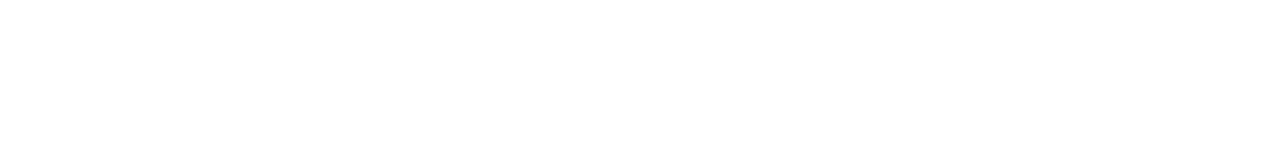
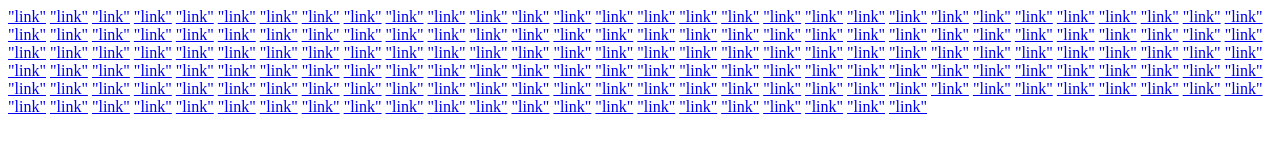
Before and after one commit to acidioxide/acidioxide.github.io, a plain HTML site: page ne.html in a window 1280 px wide. Drawn offline with Linux system fonts and the light colour scheme.

Commit message:
Update ne.html

```diff
--- a/ne.html
+++ b/ne.html
@@ -1,173 +1,173 @@
 <!DOCTYPE html>
-<a href="https://cms.nowaera.pl/show/443604>"link"</a>
-<a href="https://cms.nowaera.pl/show/443628>"link"</a>
-<a href="https://cms.nowaera.pl/show/443652>"link"</a>
-<a href="https://cms.nowaera.pl/show/264364>"link"</a>
-<a href="https://cms.nowaera.pl/show/264397>"link"</a>
-<a href="https://cms.nowaera.pl/show/264421>"link"</a>
-<a href="https://cms.nowaera.pl/show/149188>"link"</a>
-<a href="https://cms.nowaera.pl/show/121153>"link"</a>
-<a href="https://cms.nowaera.pl/show/121171>"link"</a>
-<a href="https://cms.nowaera.pl/show/160705>"link"</a>
-<a href="https://cms.nowaera.pl/show/115114>"link"</a>
-<a href="https://cms.nowaera.pl/show/120085>"link"</a>
-<a href="https://cms.nowaera.pl/show/138496>"link"</a>
-<a href="https://cms.nowaera.pl/show/112507>"link"</a>
-<a href="https://cms.nowaera.pl/show/112945>"link"</a>
-<a href="https://cms.nowaera.pl/show/112579>"link"</a>
-<a href="https://cms.nowaera.pl/show/114028>"link"</a>
-<a href="https://cms.nowaera.pl/show/112963>"link"</a>
-<a href="https://cms.nowaera.pl/show/114094>"link"</a>
-<a href="https://cms.nowaera.pl/show/210259>"link"</a>
-<a href="https://cms.nowaera.pl/show/121786>"link"</a>
-<a href="https://cms.nowaera.pl/show/121804>"link"</a>
-<a href="https://cms.nowaera.pl/show/182965>"link"</a>
-<a href="https://cms.nowaera.pl/show/443748>"link"</a>
-<a href="https://cms.nowaera.pl/show/108352>"link"</a>
-<a href="https://cms.nowaera.pl/show/108370>"link"</a>
-<a href="https://cms.nowaera.pl/show/151144>"link"</a>
-<a href="https://cms.nowaera.pl/show/121117>"link"</a>
-<a href="https://cms.nowaera.pl/show/121135>"link"</a>
-<a href="https://cms.nowaera.pl/show/146188>"link"</a>
-<a href="https://cms.nowaera.pl/show/183448>"link"</a>
-<a href="https://cms.nowaera.pl/show/214297>"link"</a>
-<a href="https://cms.nowaera.pl/show/214321>"link"</a>
-<a href="https://cms.nowaera.pl/show/175606>"link"</a>
-<a href="https://cms.nowaera.pl/show/121393>"link"</a>
-<a href="https://cms.nowaera.pl/show/182836>"link"</a>
-<a href="https://cms.nowaera.pl/show/443676>"link"</a>
-<a href="https://cms.nowaera.pl/show/443700>"link"</a>
-<a href="https://cms.nowaera.pl/show/443724>"link"</a>
-<a href="https://cms.nowaera.pl/show/122422>"link"</a>
-<a href="https://cms.nowaera.pl/show/110836>"link"</a>
-<a href="https://cms.nowaera.pl/show/112489>"link"</a>
-<a href="https://cms.nowaera.pl/show/175624>"link"</a>
-<a href="https://cms.nowaera.pl/show/121573>"link"</a>
-<a href="https://cms.nowaera.pl/show/121591>"link"</a>
-<a href="https://cms.nowaera.pl/show/184948>"link"</a>
-<a href="https://cms.nowaera.pl/show/276616>"link"</a>
-<a href="https://cms.nowaera.pl/show/214345>"link"</a>
-<a href="https://cms.nowaera.pl/show/369645>"link"</a>
-<a href="https://cms.nowaera.pl/show/448815>"link"</a>
-<a href="https://cms.nowaera.pl/show/214201>"link"</a>
-<a href="https://cms.nowaera.pl/show/448839>"link"</a>
-<a href="https://cms.nowaera.pl/show/391046>"link"</a>
-<a href="https://cms.nowaera.pl/show/109012>"link"</a>
-<a href="https://cms.nowaera.pl/show/109030>"link"</a>
-<a href="https://cms.nowaera.pl/show/100771>"link"</a>
-<a href="https://cms.nowaera.pl/show/145354>"link"</a>
-<a href="https://cms.nowaera.pl/show/120958>"link"</a>
-<a href="https://cms.nowaera.pl/show/145372>"link"</a>
-<a href="https://cms.nowaera.pl/show/133096>"link"</a>
-<a href="https://cms.nowaera.pl/show/133114>"link"</a>
-<a href="https://cms.nowaera.pl/show/133132>"link"</a>
-<a href="https://cms.nowaera.pl/show/133150>"link"</a>
-<a href="https://cms.nowaera.pl/show/341796>"link"</a>
-<a href="https://cms.nowaera.pl/show/341820>"link"</a>
-<a href="https://cms.nowaera.pl/show/341844>"link"</a>
-<a href="https://cms.nowaera.pl/show/440937>"link"</a>
-<a href="https://cms.nowaera.pl/show/440961>"link"</a>
-<a href="https://cms.nowaera.pl/show/108388>"link"</a>
-<a href="https://cms.nowaera.pl/show/214153>"link"</a>
-<a href="https://cms.nowaera.pl/show/448791>"link"</a>
-<a href="https://cms.nowaera.pl/show/188572>"link"</a>
-<a href="https://cms.nowaera.pl/show/121672>"link"</a>
-<a href="https://cms.nowaera.pl/show/121690>"link"</a>
-<a href="https://cms.nowaera.pl/show/185350>"link"</a>
-<a href="https://cms.nowaera.pl/show/448863>"link"</a>
-<a href="https://cms.nowaera.pl/show/214249>"link"</a>
-<a href="https://cms.nowaera.pl/show/448887>"link"</a>
-<a href="https://cms.nowaera.pl/show/302080>"link"</a>
-<a href="https://cms.nowaera.pl/show/302104>"link"</a>
-<a href="https://cms.nowaera.pl/show/138877>"link"</a>
-<a href="https://cms.nowaera.pl/show/120844>"link"</a>
-<a href="https://cms.nowaera.pl/show/139342>"link"</a>
-<a href="https://cms.nowaera.pl/show/175426>"link"</a>
-<a href="https://cms.nowaera.pl/show/121315>"link"</a>
-<a href="https://cms.nowaera.pl/show/175930>"link"</a>
-<a href="https://cms.nowaera.pl/show/443604>"link"</a>
-<a href="https://cms.nowaera.pl/show/443628>"link"</a>
-<a href="https://cms.nowaera.pl/show/443652>"link"</a>
-<a href="https://cms.nowaera.pl/show/264364>"link"</a>
-<a href="https://cms.nowaera.pl/show/264397>"link"</a>
-<a href="https://cms.nowaera.pl/show/264421>"link"</a>
-<a href="https://cms.nowaera.pl/show/149188>"link"</a>
-<a href="https://cms.nowaera.pl/show/121153>"link"</a>
-<a href="https://cms.nowaera.pl/show/121171>"link"</a>
-<a href="https://cms.nowaera.pl/show/160705>"link"</a>
-<a href="https://cms.nowaera.pl/show/115114>"link"</a>
-<a href="https://cms.nowaera.pl/show/120085>"link"</a>
-<a href="https://cms.nowaera.pl/show/138496>"link"</a>
-<a href="https://cms.nowaera.pl/show/112507>"link"</a>
-<a href="https://cms.nowaera.pl/show/112945>"link"</a>
-<a href="https://cms.nowaera.pl/show/112579>"link"</a>
-<a href="https://cms.nowaera.pl/show/114028>"link"</a>
-<a href="https://cms.nowaera.pl/show/112963>"link"</a>
-<a href="https://cms.nowaera.pl/show/114094>"link"</a>
-<a href="https://cms.nowaera.pl/show/210259>"link"</a>
-<a href="https://cms.nowaera.pl/show/121786>"link"</a>
-<a href="https://cms.nowaera.pl/show/121804>"link"</a>
-<a href="https://cms.nowaera.pl/show/182965>"link"</a>
-<a href="https://cms.nowaera.pl/show/443748>"link"</a>
-<a href="https://cms.nowaera.pl/show/108352>"link"</a>
-<a href="https://cms.nowaera.pl/show/108370>"link"</a>
-<a href="https://cms.nowaera.pl/show/151144>"link"</a>
-<a href="https://cms.nowaera.pl/show/121117>"link"</a>
-<a href="https://cms.nowaera.pl/show/121135>"link"</a>
-<a href="https://cms.nowaera.pl/show/146188>"link"</a>
-<a href="https://cms.nowaera.pl/show/183448>"link"</a>
-<a href="https://cms.nowaera.pl/show/214297>"link"</a>
-<a href="https://cms.nowaera.pl/show/214321>"link"</a>
-<a href="https://cms.nowaera.pl/show/175606>"link"</a>
-<a href="https://cms.nowaera.pl/show/121393>"link"</a>
-<a href="https://cms.nowaera.pl/show/182836>"link"</a>
-<a href="https://cms.nowaera.pl/show/443676>"link"</a>
-<a href="https://cms.nowaera.pl/show/443700>"link"</a>
-<a href="https://cms.nowaera.pl/show/443724>"link"</a>
-<a href="https://cms.nowaera.pl/show/122422>"link"</a>
-<a href="https://cms.nowaera.pl/show/110836>"link"</a>
-<a href="https://cms.nowaera.pl/show/112489>"link"</a>
-<a href="https://cms.nowaera.pl/show/175624>"link"</a>
-<a href="https://cms.nowaera.pl/show/121573>"link"</a>
-<a href="https://cms.nowaera.pl/show/121591>"link"</a>
-<a href="https://cms.nowaera.pl/show/184948>"link"</a>
-<a href="https://cms.nowaera.pl/show/276616>"link"</a>
-<a href="https://cms.nowaera.pl/show/214345>"link"</a>
-<a href="https://cms.nowaera.pl/show/369645>"link"</a>
-<a href="https://cms.nowaera.pl/show/448815>"link"</a>
-<a href="https://cms.nowaera.pl/show/214201>"link"</a>
-<a href="https://cms.nowaera.pl/show/448839>"link"</a>
-<a href="https://cms.nowaera.pl/show/391046>"link"</a>
-<a href="https://cms.nowaera.pl/show/109012>"link"</a>
-<a href="https://cms.nowaera.pl/show/109030>"link"</a>
-<a href="https://cms.nowaera.pl/show/100771>"link"</a>
-<a href="https://cms.nowaera.pl/show/145354>"link"</a>
-<a href="https://cms.nowaera.pl/show/120958>"link"</a>
-<a href="https://cms.nowaera.pl/show/145372>"link"</a>
-<a href="https://cms.nowaera.pl/show/133096>"link"</a>
-<a href="https://cms.nowaera.pl/show/133114>"link"</a>
-<a href="https://cms.nowaera.pl/show/133132>"link"</a>
-<a href="https://cms.nowaera.pl/show/133150>"link"</a>
-<a href="https://cms.nowaera.pl/show/341796>"link"</a>
-<a href="https://cms.nowaera.pl/show/341820>"link"</a>
-<a href="https://cms.nowaera.pl/show/341844>"link"</a>
-<a href="https://cms.nowaera.pl/show/440937>"link"</a>
-<a href="https://cms.nowaera.pl/show/440961>"link"</a>
-<a href="https://cms.nowaera.pl/show/108388>"link"</a>
-<a href="https://cms.nowaera.pl/show/214153>"link"</a>
-<a href="https://cms.nowaera.pl/show/448791>"link"</a>
-<a href="https://cms.nowaera.pl/show/188572>"link"</a>
-<a href="https://cms.nowaera.pl/show/121672>"link"</a>
-<a href="https://cms.nowaera.pl/show/121690>"link"</a>
-<a href="https://cms.nowaera.pl/show/185350>"link"</a>
-<a href="https://cms.nowaera.pl/show/448863>"link"</a>
-<a href="https://cms.nowaera.pl/show/214249>"link"</a>
-<a href="https://cms.nowaera.pl/show/448887>"link"</a>
-<a href="https://cms.nowaera.pl/show/302080>"link"</a>
-<a href="https://cms.nowaera.pl/show/302104>"link"</a>
-<a href="https://cms.nowaera.pl/show/138877>"link"</a>
-<a href="https://cms.nowaera.pl/show/120844>"link"</a>
-<a href="https://cms.nowaera.pl/show/139342>"link"</a>
-<a href="https://cms.nowaera.pl/show/175426>"link"</a>
-<a href="https://cms.nowaera.pl/show/121315>"link"</a>
-<a href="https://cms.nowaera.pl/show/175930>"link"</a>
+<a href="https://cms.nowaera.pl/show/443604">"link"</a>
+<a href="https://cms.nowaera.pl/show/443628">"link"</a>
+<a href="https://cms.nowaera.pl/show/443652">"link"</a>
+<a href="https://cms.nowaera.pl/show/264364">"link"</a>
+<a href="https://cms.nowaera.pl/show/264397">"link"</a>
+<a href="https://cms.nowaera.pl/show/264421">"link"</a>
+<a href="https://cms.nowaera.pl/show/149188">"link"</a>
+<a href="https://cms.nowaera.pl/show/121153">"link"</a>
+<a href="https://cms.nowaera.pl/show/121171">"link"</a>
+<a href="https://cms.nowaera.pl/show/160705">"link"</a>
+<a href="https://cms.nowaera.pl/show/115114">"link"</a>
+<a href="https://cms.nowaera.pl/show/120085">"link"</a>
+<a href="https://cms.nowaera.pl/show/138496">"link"</a>
+<a href="https://cms.nowaera.pl/show/112507">"link"</a>
+<a href="https://cms.nowaera.pl/show/112945">"link"</a>
+<a href="https://cms.nowaera.pl/show/112579">"link"</a>
+<a href="https://cms.nowaera.pl/show/114028">"link"</a>
+<a href="https://cms.nowaera.pl/show/112963">"link"</a>
+<a href="https://cms.nowaera.pl/show/114094">"link"</a>
+<a href="https://cms.nowaera.pl/show/210259">"link"</a>
+<a href="https://cms.nowaera.pl/show/121786">"link"</a>
+<a href="https://cms.nowaera.pl/show/121804">"link"</a>
+<a href="https://cms.nowaera.pl/show/182965">"link"</a>
+<a href="https://cms.nowaera.pl/show/443748">"link"</a>
+<a href="https://cms.nowaera.pl/show/108352">"link"</a>
+<a href="https://cms.nowaera.pl/show/108370">"link"</a>
+<a href="https://cms.nowaera.pl/show/151144">"link"</a>
+<a href="https://cms.nowaera.pl/show/121117">"link"</a>
+<a href="https://cms.nowaera.pl/show/121135">"link"</a>
+<a href="https://cms.nowaera.pl/show/146188">"link"</a>
+<a href="https://cms.nowaera.pl/show/183448">"link"</a>
+<a href="https://cms.nowaera.pl/show/214297">"link"</a>
+<a href="https://cms.nowaera.pl/show/214321">"link"</a>
+<a href="https://cms.nowaera.pl/show/175606">"link"</a>
+<a href="https://cms.nowaera.pl/show/121393">"link"</a>
+<a href="https://cms.nowaera.pl/show/182836">"link"</a>
+<a href="https://cms.nowaera.pl/show/443676">"link"</a>
+<a href="https://cms.nowaera.pl/show/443700">"link"</a>
+<a href="https://cms.nowaera.pl/show/443724">"link"</a>
+<a href="https://cms.nowaera.pl/show/122422">"link"</a>
+<a href="https://cms.nowaera.pl/show/110836">"link"</a>
+<a href="https://cms.nowaera.pl/show/112489">"link"</a>
+<a href="https://cms.nowaera.pl/show/175624">"link"</a>
+<a href="https://cms.nowaera.pl/show/121573">"link"</a>
+<a href="https://cms.nowaera.pl/show/121591">"link"</a>
+<a href="https://cms.nowaera.pl/show/184948">"link"</a>
+<a href="https://cms.nowaera.pl/show/276616">"link"</a>
+<a href="https://cms.nowaera.pl/show/214345">"link"</a>
+<a href="https://cms.nowaera.pl/show/369645">"link"</a>
+<a href="https://cms.nowaera.pl/show/448815">"link"</a>
+<a href="https://cms.nowaera.pl/show/214201">"link"</a>
+<a href="https://cms.nowaera.pl/show/448839">"link"</a>
+<a href="https://cms.nowaera.pl/show/391046">"link"</a>
+<a href="https://cms.nowaera.pl/show/109012">"link"</a>
+<a href="https://cms.nowaera.pl/show/109030">"link"</a>
+<a href="https://cms.nowaera.pl/show/100771">"link"</a>
+<a href="https://cms.nowaera.pl/show/145354">"link"</a>
+<a href="https://cms.nowaera.pl/show/120958">"link"</a>
+<a href="https://cms.nowaera.pl/show/145372">"link"</a>
+<a href="https://cms.nowaera.pl/show/133096">"link"</a>
+<a href="https://cms.nowaera.pl/show/133114">"link"</a>
+<a href="https://cms.nowaera.pl/show/133132">"link"</a>
+<a href="https://cms.nowaera.pl/show/133150">"link"</a>
+<a href="https://cms.nowaera.pl/show/341796">"link"</a>
+<a href="https://cms.nowaera.pl/show/341820">"link"</a>
+<a href="https://cms.nowaera.pl/show/341844">"link"</a>
+<a href="https://cms.nowaera.pl/show/440937">"link"</a>
+<a href="https://cms.nowaera.pl/show/440961">"link"</a>
+<a href="https://cms.nowaera.pl/show/108388">"link"</a>
+<a href="https://cms.nowaera.pl/show/214153">"link"</a>
+<a href="https://cms.nowaera.pl/show/448791">"link"</a>
+<a href="https://cms.nowaera.pl/show/188572">"link"</a>
+<a href="https://cms.nowaera.pl/show/121672">"link"</a>
+<a href="https://cms.nowaera.pl/show/121690">"link"</a>
+<a href="https://cms.nowaera.pl/show/185350">"link"</a>
+<a href="https://cms.nowaera.pl/show/448863">"link"</a>
+<a href="https://cms.nowaera.pl/show/214249">"link"</a>
+<a href="https://cms.nowaera.pl/show/448887">"link"</a>
+<a href="https://cms.nowaera.pl/show/302080">"link"</a>
+<a href="https://cms.nowaera.pl/show/302104">"link"</a>
+<a href="https://cms.nowaera.pl/show/138877">"link"</a>
+<a href="https://cms.nowaera.pl/show/120844">"link"</a>
+<a href="https://cms.nowaera.pl/show/139342">"link"</a>
+<a href="https://cms.nowaera.pl/show/175426">"link"</a>
+<a href="https://cms.nowaera.pl/show/121315">"link"</a>
+<a href="https://cms.nowaera.pl/show/175930">"link"</a>
+<a href="https://cms.nowaera.pl/show/443604">"link"</a>
+<a href="https://cms.nowaera.pl/show/443628">"link"</a>
+<a href="https://cms.nowaera.pl/show/443652">"link"</a>
+<a href="https://cms.nowaera.pl/show/264364">"link"</a>
+<a href="https://cms.nowaera.pl/show/264397">"link"</a>
+<a href="https://cms.nowaera.pl/show/264421">"link"</a>
+<a href="https://cms.nowaera.pl/show/149188">"link"</a>
+<a href="https://cms.nowaera.pl/show/121153">"link"</a>
+<a href="https://cms.nowaera.pl/show/121171">"link"</a>
+<a href="https://cms.nowaera.pl/show/160705">"link"</a>
+<a href="https://cms.nowaera.pl/show/115114">"link"</a>
+<a href="https://cms.nowaera.pl/show/120085">"link"</a>
+<a href="https://cms.nowaera.pl/show/138496">"link"</a>
+<a href="https://cms.nowaera.pl/show/112507">"link"</a>
+<a href="https://cms.nowaera.pl/show/112945">"link"</a>
+<a href="https://cms.nowaera.pl/show/112579">"link"</a>
+<a href="https://cms.nowaera.pl/show/114028">"link"</a>
+<a href="https://cms.nowaera.pl/show/112963">"link"</a>
+<a href="https://cms.nowaera.pl/show/114094">"link"</a>
+<a href="https://cms.nowaera.pl/show/210259">"link"</a>
+<a href="https://cms.nowaera.pl/show/121786">"link"</a>
+<a href="https://cms.nowaera.pl/show/121804">"link"</a>
+<a href="https://cms.nowaera.pl/show/182965">"link"</a>
+<a href="https://cms.nowaera.pl/show/443748">"link"</a>
+<a href="https://cms.nowaera.pl/show/108352">"link"</a>
+<a href="https://cms.nowaera.pl/show/108370">"link"</a>
+<a href="https://cms.nowaera.pl/show/151144">"link"</a>
+<a href="https://cms.nowaera.pl/show/121117">"link"</a>
+<a href="https://cms.nowaera.pl/show/121135">"link"</a>
+<a href="https://cms.nowaera.pl/show/146188">"link"</a>
+<a href="https://cms.nowaera.pl/show/183448">"link"</a>
+<a href="https://cms.nowaera.pl/show/214297">"link"</a>
+<a href="https://cms.nowaera.pl/show/214321">"link"</a>
+<a href="https://cms.nowaera.pl/show/175606">"link"</a>
+<a href="https://cms.nowaera.pl/show/121393">"link"</a>
+<a href="https://cms.nowaera.pl/show/182836">"link"</a>
+<a href="https://cms.nowaera.pl/show/443676">"link"</a>
+<a href="https://cms.nowaera.pl/show/443700">"link"</a>
+<a href="https://cms.nowaera.pl/show/443724">"link"</a>
+<a href="https://cms.nowaera.pl/show/122422">"link"</a>
+<a href="https://cms.nowaera.pl/show/110836">"link"</a>
+<a href="https://cms.nowaera.pl/show/112489">"link"</a>
+<a href="https://cms.nowaera.pl/show/175624">"link"</a>
+<a href="https://cms.nowaera.pl/show/121573">"link"</a>
+<a href="https://cms.nowaera.pl/show/121591">"link"</a>
+<a href="https://cms.nowaera.pl/show/184948">"link"</a>
+<a href="https://cms.nowaera.pl/show/276616">"link"</a>
+<a href="https://cms.nowaera.pl/show/214345">"link"</a>
+<a href="https://cms.nowaera.pl/show/369645">"link"</a>
+<a href="https://cms.nowaera.pl/show/448815">"link"</a>
+<a href="https://cms.nowaera.pl/show/214201">"link"</a>
+<a href="https://cms.nowaera.pl/show/448839">"link"</a>
+<a href="https://cms.nowaera.pl/show/391046">"link"</a>
+<a href="https://cms.nowaera.pl/show/109012">"link"</a>
+<a href="https://cms.nowaera.pl/show/109030">"link"</a>
+<a href="https://cms.nowaera.pl/show/100771">"link"</a>
+<a href="https://cms.nowaera.pl/show/145354">"link"</a>
+<a href="https://cms.nowaera.pl/show/120958">"link"</a>
+<a href="https://cms.nowaera.pl/show/145372">"link"</a>
+<a href="https://cms.nowaera.pl/show/133096">"link"</a>
+<a href="https://cms.nowaera.pl/show/133114">"link"</a>
+<a href="https://cms.nowaera.pl/show/133132">"link"</a>
+<a href="https://cms.nowaera.pl/show/133150">"link"</a>
+<a href="https://cms.nowaera.pl/show/341796">"link"</a>
+<a href="https://cms.nowaera.pl/show/341820">"link"</a>
+<a href="https://cms.nowaera.pl/show/341844">"link"</a>
+<a href="https://cms.nowaera.pl/show/440937">"link"</a>
+<a href="https://cms.nowaera.pl/show/440961">"link"</a>
+<a href="https://cms.nowaera.pl/show/108388">"link"</a>
+<a href="https://cms.nowaera.pl/show/214153">"link"</a>
+<a href="https://cms.nowaera.pl/show/448791">"link"</a>
+<a href="https://cms.nowaera.pl/show/188572">"link"</a>
+<a href="https://cms.nowaera.pl/show/121672">"link"</a>
+<a href="https://cms.nowaera.pl/show/121690">"link"</a>
+<a href="https://cms.nowaera.pl/show/185350">"link"</a>
+<a href="https://cms.nowaera.pl/show/448863">"link"</a>
+<a href="https://cms.nowaera.pl/show/214249">"link"</a>
+<a href="https://cms.nowaera.pl/show/448887">"link"</a>
+<a href="https://cms.nowaera.pl/show/302080">"link"</a>
+<a href="https://cms.nowaera.pl/show/302104">"link"</a>
+<a href="https://cms.nowaera.pl/show/138877">"link"</a>
+<a href="https://cms.nowaera.pl/show/120844">"link"</a>
+<a href="https://cms.nowaera.pl/show/139342">"link"</a>
+<a href="https://cms.nowaera.pl/show/175426">"link"</a>
+<a href="https://cms.nowaera.pl/show/121315">"link"</a>
+<a href="https://cms.nowaera.pl/show/175930">"link"</a>
```
